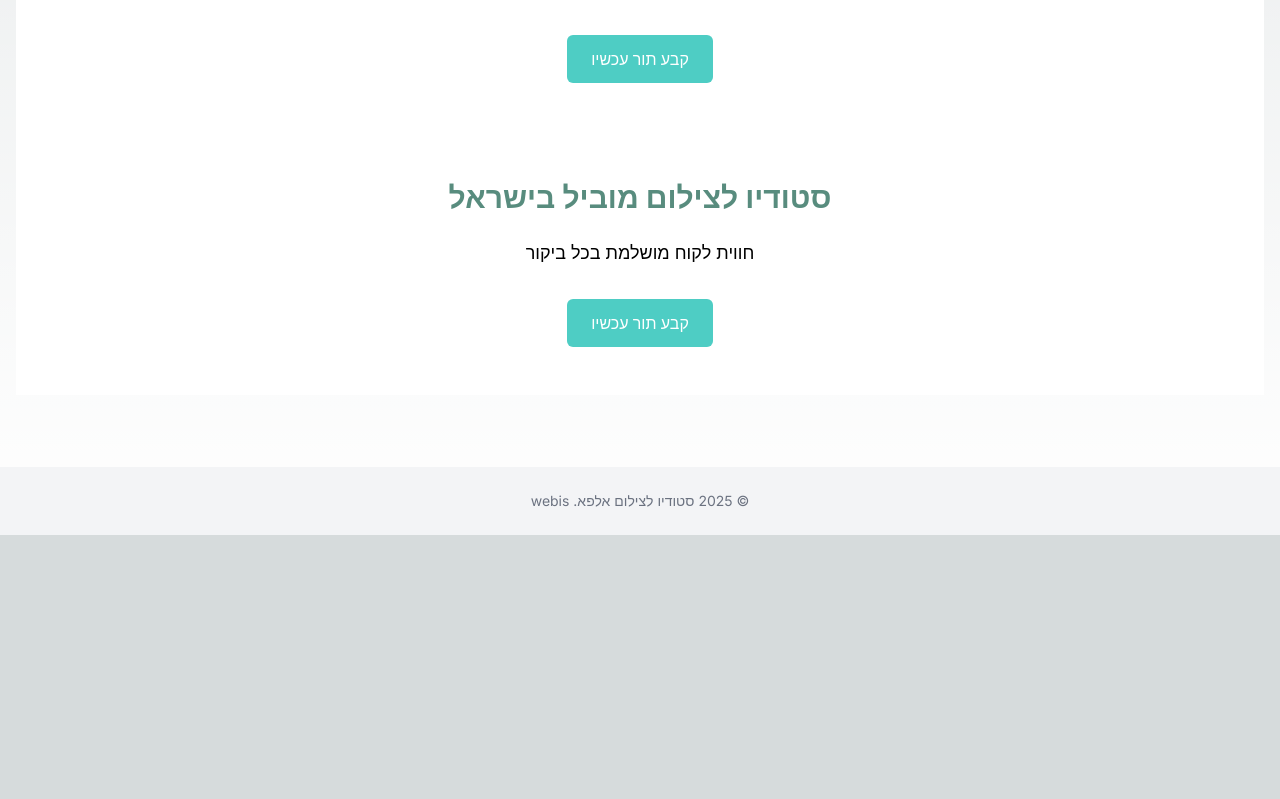
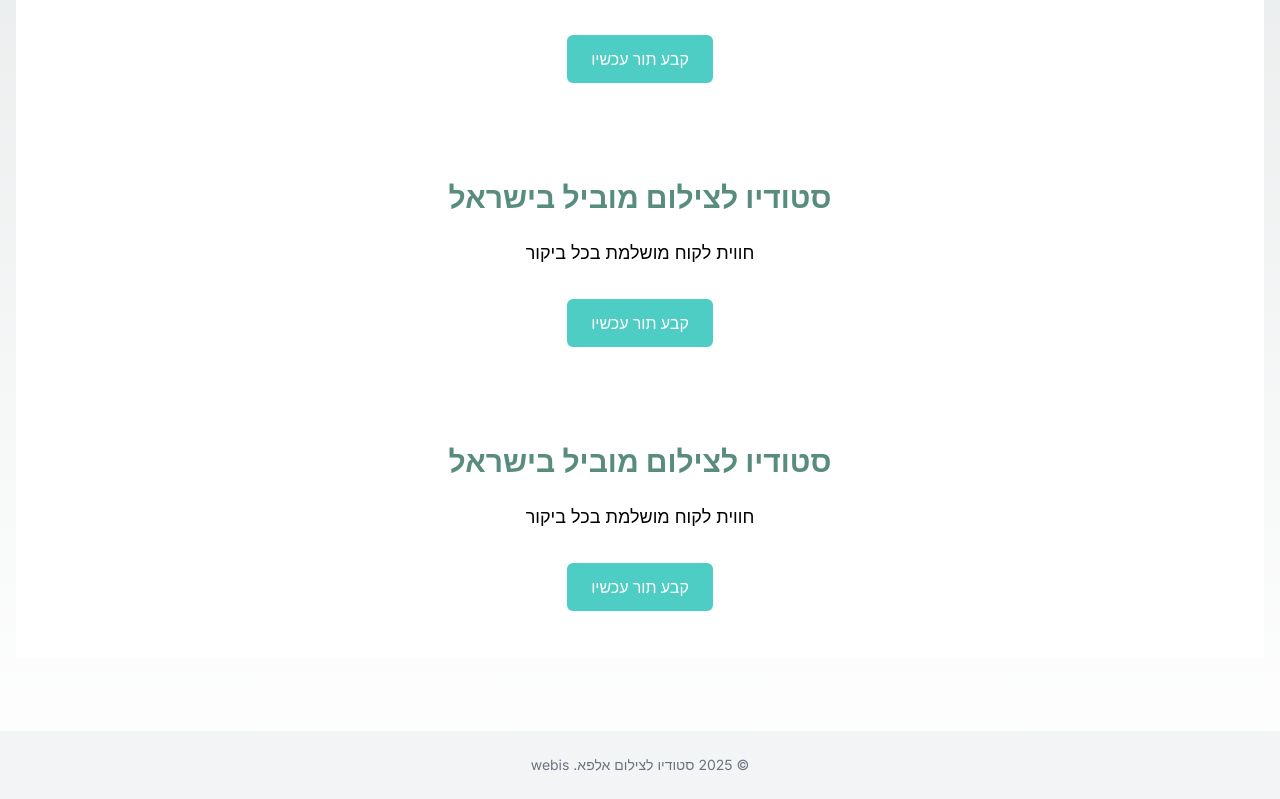
Before and after one commit to Webis-sites/webis-site-stvdyv-ltsylvm-alpa-1747504353936, a Next.js app: page / in a window 1280 px wide. Shown: the part 957-1756 px from the top of the page. Before the commit the page ends 1492 px from the top, so only its background shows below. Built offline with nearby package versions, Linux system fonts and the light colour scheme.

Commit message:
Add GallerySection component to page

```diff
--- a/src/app/page.tsx
+++ b/src/app/page.tsx
@@ -5,6 +5,7 @@ import HeroSection from '@/components/HeroSection';
 import ServicesSection from '@/components/ServicesSection';
 import AboutSection from '@/components/AboutSection';
 import ProcessSection from '@/components/ProcessSection';
+import GallerySection from '@/components/GallerySection';
 
 export default function HomePage() {
   return (
@@ -16,6 +17,7 @@ export default function HomePage() {
         <ServicesSection />
         <AboutSection />
         <ProcessSection />
+        <GallerySection />
       </main>
     </>
   );
```
